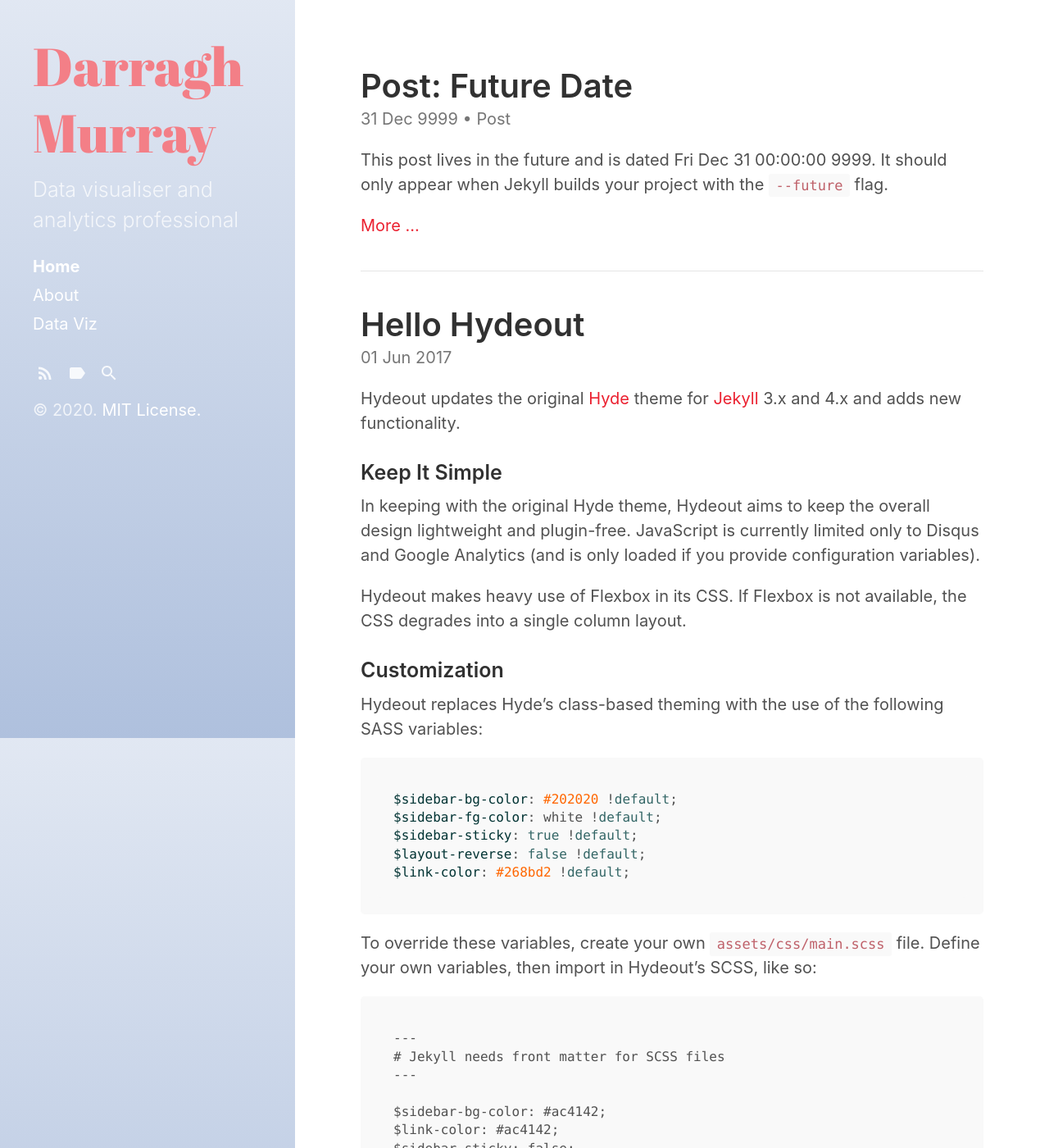
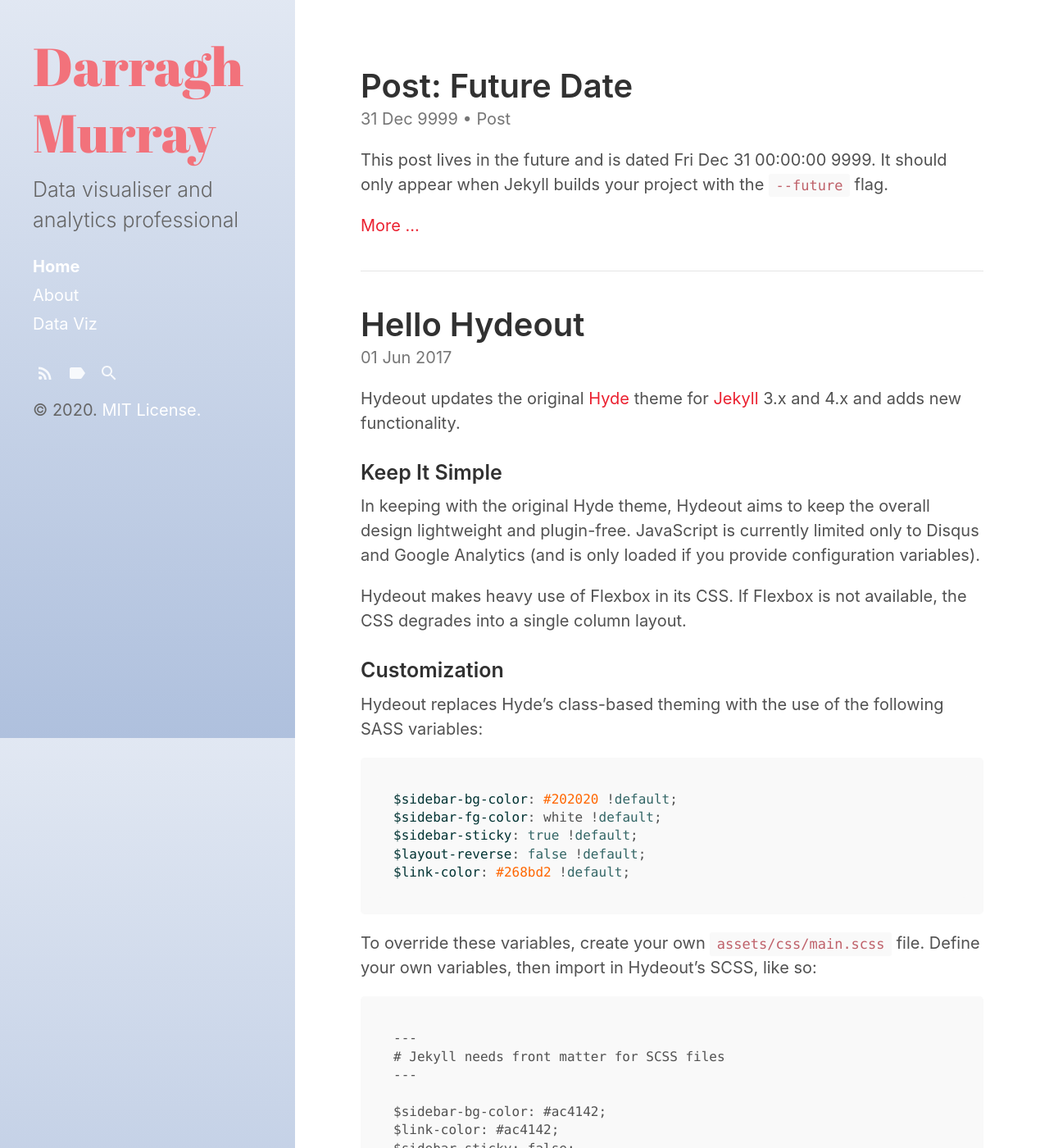
Before and after one commit to dbmurray/dbmurray.github.io, a Jekyll site: the page built from index.html, in a window 1280 px wide and 1400 px high. Shown: the whole window at 82% size. Built offline with Jekyll 4.4.1, drawn with Linux system fonts in a browser that asks for light colours; the list of posts is cut into pages by our own code.

Commit message:
Update main.scss

```diff
--- a/assets/css/main.scss
+++ b/assets/css/main.scss
@@ -3,7 +3,8 @@
 # only main files contain this front matter, not partials.
 ---
 $sidebar-bg-color: #C8D4E8;
-$sidebar-title-color: #F37F87;
+$sidebar-title-color: #F2727B;
+$sidebar-text-color: #666666;
 $link-color: #EB2130;
 $sidebar-sticky: false;
 @import "hydeout";
```
